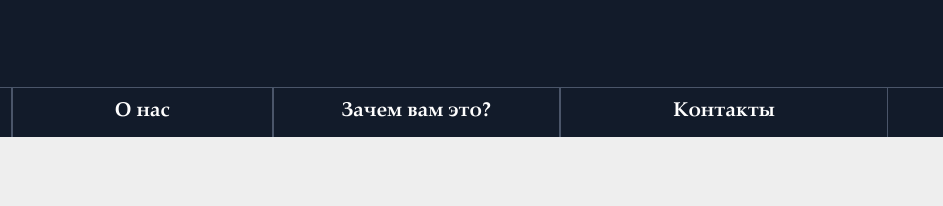
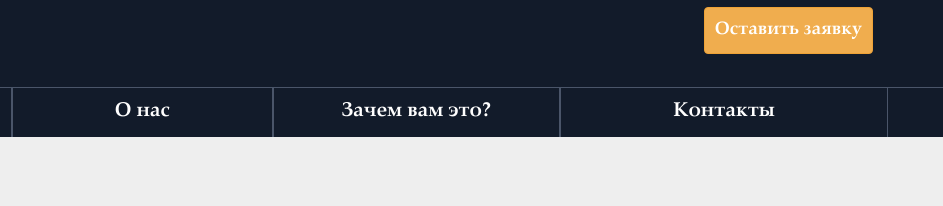
Before and after one commit to KotDurak/KotDurak.github.io, a plain HTML site: page index.html in a window 1280 px wide. Shown: the part 172-378 px from the top of the page, 337-1280 px from the left. Drawn offline with Linux system fonts and the light colour scheme; a web font is replaced by a local one.

Commit message:
button_center

```diff
--- a/index.html
+++ b/index.html
@@ -34,6 +34,9 @@
 								<a c class="fb-circle" href="#"><i class="fa fa-facebook"></i></a>
 							</li>
 							<li class="mail"><i class="fa fa-envelope"></i> Email:<br><a href="mailto:info@anderidagroup.com">info@anderidagroup.com</a></li>
+							<li class="li-request">
+								<button  id="request" type="button" class="btn btn-warning btn-request request">Оставить заявку</button>
+							</li>
 						</ul>
 					</div>
 				</div>
@@ -173,7 +176,7 @@
 				<div class="col-md-3">
 					<div class="number-item">
 						<div class="number-icon">
-							 <i class="fa fa-briefcase fact-icon"></i>
+							<i class="fa fa-briefcase fact-icon"></i>
 						</div>
 						<div class="number-item-txt">
 							<p class="lead">Наши услуги как для малого бизнеса и экспертов (врачи, адвокаты и др.), так и для больших корпораций</p>
@@ -214,6 +217,9 @@
 					</div>
 				</div>
 			</div>
+			<div class="text-center">
+				<button  id="request" type="button" class="btn btn-warning btn-request request">Оставить заявку</button>
+			</div>
 		</div>
 	</section>
 	<a name="why"></a>
@@ -226,7 +232,10 @@
 					Именно поэтому вам уже сегодня нужно задуматься о своей репутации в интернете, потому что ваша репутация – это ваш фундамент, фундамент вашего бизнеса и его будущее.
 				</p>
 			</div>
-			<button  id="request" type="button" class="btn btn-success btn-request">Оставить заявку</button>
+			<div class="text-center">
+				<button  id="request" type="button" class="btn btn-warning btn-request request">Оставить заявку</button>
+			</div>
+
 		</div>
 	</section>
 	<a name="contacts"></a>
@@ -358,7 +367,7 @@
 				}
 			});
 
-			$('#request').click(function(){
+			$('.request').click(function(){
 				$('#request-form').modal('show');
 
 			});
--- a/styles/main.css
+++ b/styles/main.css
@@ -98,6 +98,10 @@ section{
 	color:#e4ad50 !important;
 	text-decoration: none !important;
 	transition: 1s;
+}
+
+.li-request{
+	margin-top:10px;
 }
 
 .main-menu{
@@ -481,8 +485,8 @@ footer{
 }
 
 .btn-request{
-	width: 100%;
-	margin-bottom: 50px !important;
+	padding: 10px !important;
+	font-size:18px !important;
 }
 
 .blog-header h1{
```
